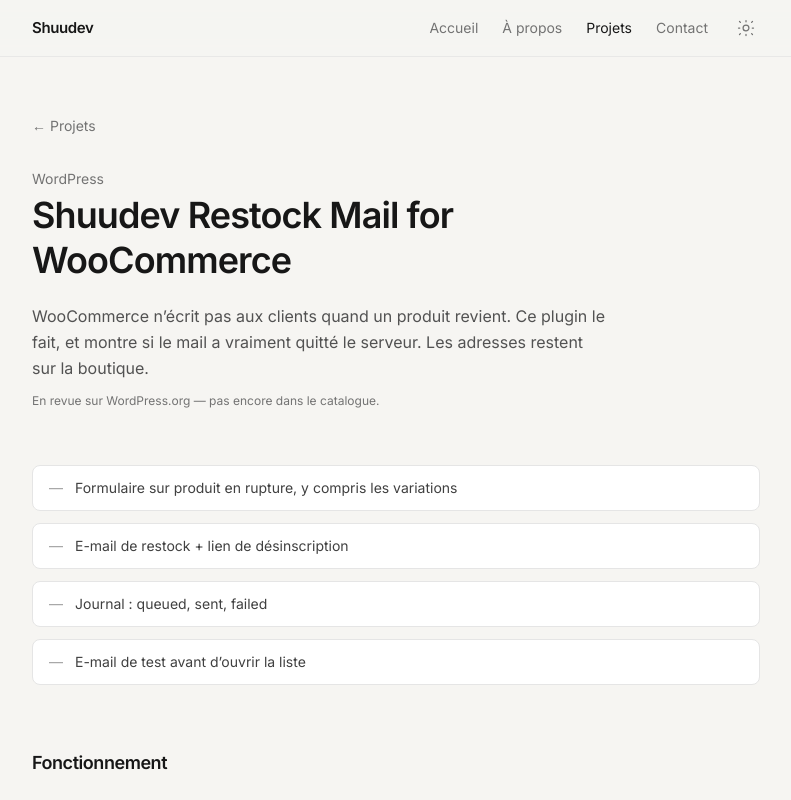
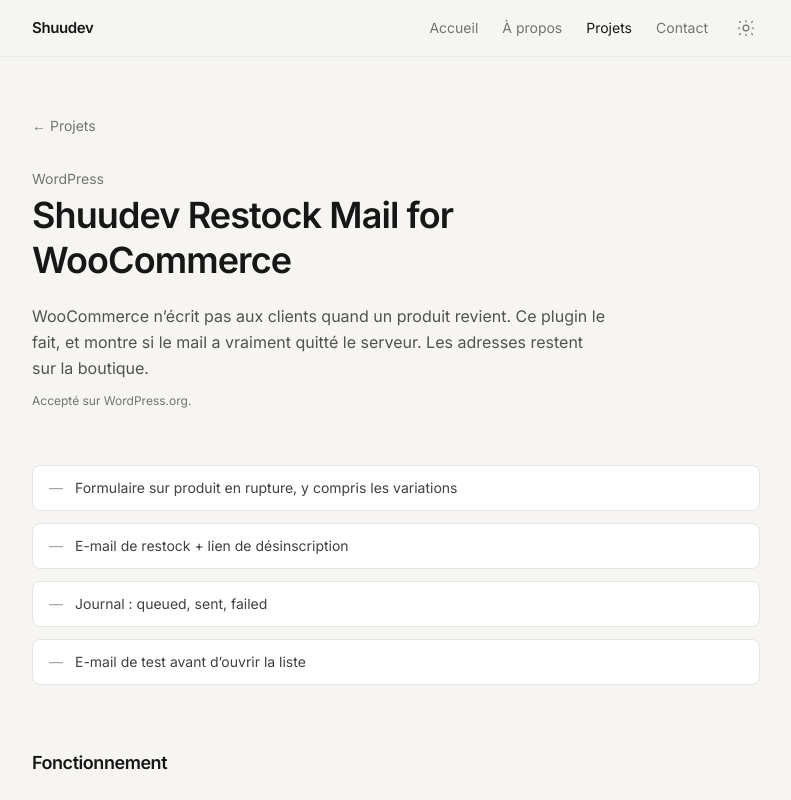
Before and after one commit to Shuugaa/personal-portfolio, a React (Vite) app: page /projects/restock-mail in a window 1280 px wide. Shown: the top 800 px of the page, without its empty margins (244-1035 px from the left). Built offline with nearby package versions, Linux system fonts and the light colour scheme.

Commit message:
Noter que Restock Mail est accepté sur WordPress.org.

```diff
--- a/src/pages/RestockMail.tsx
+++ b/src/pages/RestockMail.tsx
@@ -32,7 +32,7 @@
       montre si le mail a vraiment quitté le serveur. Les adresses restent sur la boutique.
     </p>
     <p className="mt-3 text-xs text-neutral-500">
-      En revue sur WordPress.org — pas encore dans le catalogue.
+      Accepté sur WordPress.org.
     </p>
 
     <ul className="mt-14 grid gap-3">
```
